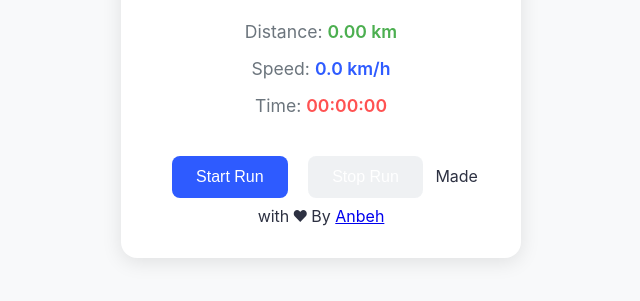
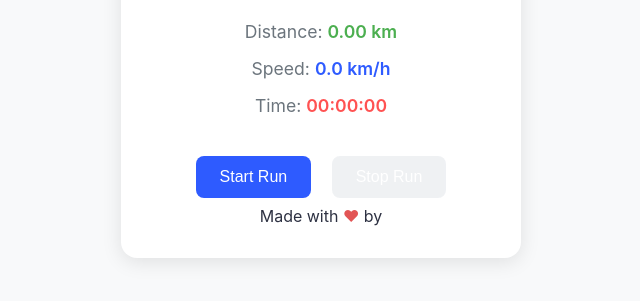
Before and after one commit to Anbeh/Velocita, a plain HTML site: page index.html in a window 1280 px wide. Shown: the part 307-608 px from the top of the page, without its empty margins (319-959 px from the left). Drawn offline with nearby package versions, Linux system fonts and the light colour scheme.

Commit message:
Update index.html

```diff
--- a/index.html
+++ b/index.html
@@ -151,9 +151,10 @@
         </div>
         <button id="startBtn">Start Run</button>
         <button id="stopBtn" disabled>Stop Run</button>
+        <div>
+            Made with <span style="color: #e25555;">&hearts;</span> by <a target="_blank" href="https://github.com/Anbeh"></a>
+        </div>
 
-        <link rel="stylesheet" type="text/css" href="https://code.ionicframework.com/ionicons/2.0.1/css/ionicons.min.css" />
-Made with <i class="icon ion-heart"></i> By <a href="https://github.com/Anbeh">Anbeh</a></div>
 
     <script>
         let watchId = null;
```
